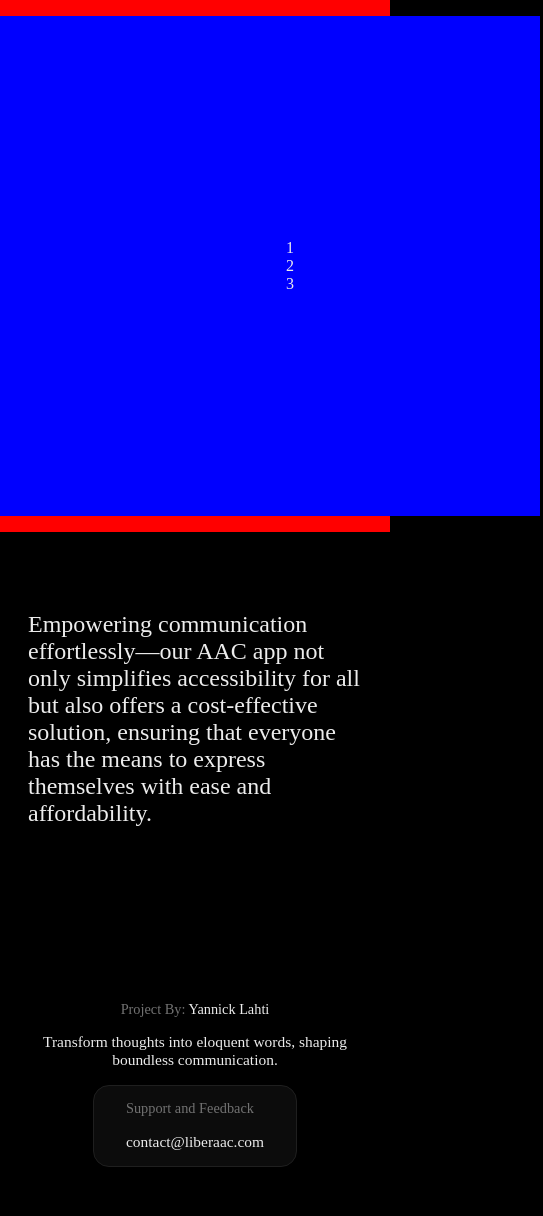
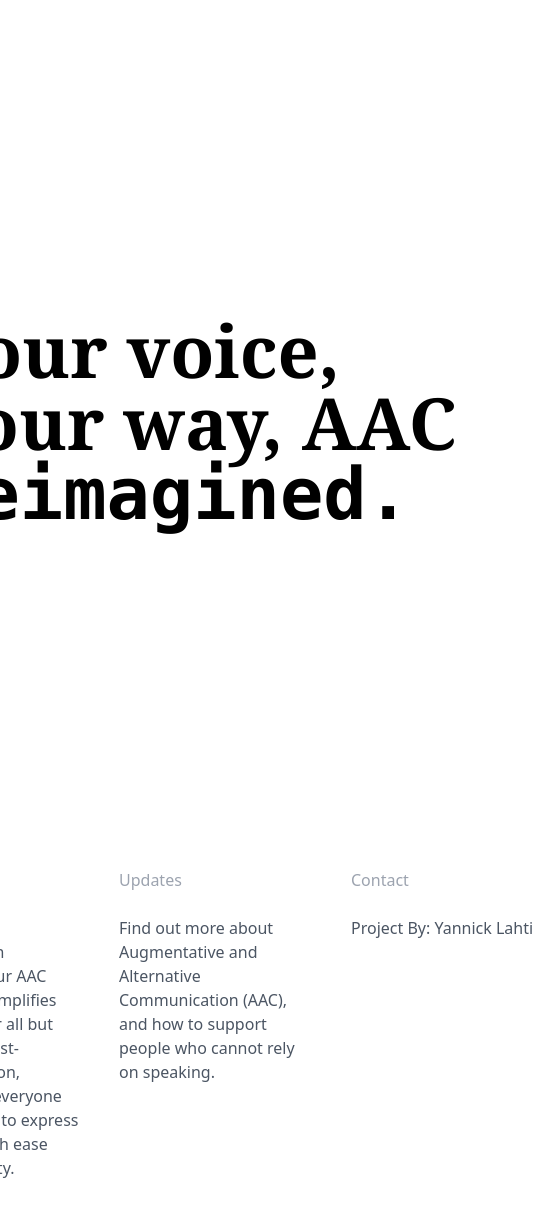
Before and after one commit to ylahti6/AAC_website, a React (Create React App) app in the folder my-app/: page / in a window 390 px wide. Shown: the top 1216 px of the page, 543 px wide, since content can reach past the window. Built offline with nearby package versions, Linux system fonts and the light colour scheme.

Commit message:
Revamp, decided to use tailwind css as this is a single page website

```diff
--- a/my-app/package.json
+++ b/my-app/package.json
@@ -35,5 +35,10 @@
       "last 1 firefox version",
       "last 1 safari version"
     ]
+  },
+  "devDependencies": {
+    "autoprefixer": "^10.4.16",
+    "postcss": "^8.4.33",
+    "tailwindcss": "^3.4.0"
   }
 }
--- /dev/null
+++ b/my-app/postcss.config.js
@@ -0,0 +1,6 @@
+module.exports = {
+  plugins: {
+    tailwindcss: {},
+    autoprefixer: {},
+  },
+}
--- a/my-app/src/App.js
+++ b/my-app/src/App.js
@@ -1,56 +1,63 @@
-import logo from './logo.svg';
-import './styles/App.css';
-import './styles/variable.css';
-
+import logo from "./logo.svg";
 
 function App() {
   return (
-    <div className="App">
-      <div className="header">
-        <ul className="burger">
-          <div className="line">1</div>
-          <div className="line">2</div>
-          <div className="line">3</div>
-        </ul>
+    <div className="min-w-screen flex justify-center">
+      <div className="bg-white-500 h-30 fixed">
+        <div className="logo"></div>
+        <div className="menu"></div>
       </div>
-      <div className="wrap">
-        <header className="App-header">
-          <h1>Your voice,<br></br>your way, AAC
-            <span className='red'>&nbsp;R</span>
-            <span className='yellow'>e</span>
-            <span className='purple'>i</span>
-            <span className='blue'>m</span>
-            <span className='green'>a</span>
-            <span className='red'>g</span>
-            <span className='yellow'>i</span>
-            <span className='purple'>n</span>
-            <span className='blue'>e</span>
-            <span className='green'>d</span>.
+
+
+      {/* Main wrap */}
+      <div className="max-w-6xl">
+        {/* Hero section */}
+        <header className="min-h-screen flex items-center justify-center">
+          <h1 className="font-serif text-7xl font-extrabold">
+            Your voice,<br></br>your way, AAC<br></br>{" "}
+            <div className="font-mono">Reimagined.</div>
           </h1>
-          <div className='App-header-links'>
-            <p className='link preview'>Preview</p>
-            <p className='link learnMore'>Learn More</p>
-          </div>
         </header>
 
-        <h2>Empowering communication effortlessly—our AAC app not only simplifies accessibility for all but also offers a cost-effective solution, ensuring that everyone has the means to express themselves with ease and affordability.</h2>
+        {/* Info section */}
+        <div className="flex gap-10 text-gray-600">
+          <div className="
 
-        {/* <div className='App-content'>
-        {projects.map((project, index) => (
-        <Card key={index} {...project} />
-      ))}
-        </div> */}
+          ">
 
-        <div className='footer'>
-          <span>
-            <p className='content mg'>Project By: <a href='www.yannicklahti.co.uk'>Yannick Lahti</a></p>
-            <p className='attention'>Transform thoughts into eloquent words, shaping boundless communication.</p>
-          </span>
-          <div className='feedback'>
-            <p className='mg'>Support and Feedback</p>
-            <p className='attention'>contact@liberaac.com</p>
+          </div>
+          {/* Building section */}
+          <div className="w-48">
+            <p className="text-gray-400 my-6 text-14">Building</p>
+            <p>
+              Empowering communication effortlessly—our AAC app not only
+              simplifies accessibility for all but also offers a cost-effective
+              solution, ensuring that everyone has the means to express
+              themselves with ease and affordability.
+            </p>
+
+          </div>
+
+          {/* Updates within the app */}
+          <div className="w-48">
+            <p className="text-gray-400 my-6 text-14">Updates</p>
+            <p>
+              Find out more about Augmentative and Alternative Communication
+              (AAC), and how to support people who cannot rely on speaking.
+            </p>
+          </div>
+
+          {/* Contact section */}
+          <div className="w-48">
+            <p className="text-gray-400 my-6 text-14">Contact</p>
+            <p>Project By: Yannick Lahti</p>
           </div>
         </div>
+        <div className="">
+        <p className="">Now</p>
+
+        </div>
+
       </div>
     </div>
   );
--- a/my-app/src/index.css
+++ b/my-app/src/index.css
@@ -1,21 +1,3 @@
-body {
-  font-family: 'Poppins', serif;
-  margin: 0;
-  -webkit-font-smoothing: antialiased;
-  -moz-osx-font-smoothing: grayscale;
-  background-color: black;
-
-  * {
-    text-decoration: none;
-    color: var(--white);
-  }
-}
-
-h1, h2 {
-  color: var(--white);
-  font-weight: 300;
-  font-family: 'Hedvig Letters Serif', serif;
-}
-
-@import url("https://fonts.googleapis.com/css2?family=Poppins:ital,wght@0,100;0,200;0,300;0,400;0,500;0,600;0,700;0,800;0,900;1,100;1,200;1,300;1,400;1,500;1,600;1,700;1,800;1,900&display=swap");
-@import url('https://fonts.googleapis.com/css2?family=Hedvig+Letters+Serif:opsz@12..24&display=swap');
+@tailwind base;
+@tailwind components;
+@tailwind utilities;
--- a/my-app/src/styles/App.css
+++ /dev/null
@@ -1,128 +0,0 @@
-.App {
-  width: 100%;
-  height: 100%;
-  display: flex;
-  flex-direction: column;
-  align-items: center;
-}
-.App .header {
-  background-color: red;
-  width: 100%;
-  position: fixed;
-}
-.App .header .burger {
-  background-color: blue;
-  height: 500px;
-  width: 500px;
-  display: flex;
-  flex-direction: column;
-  align-items: center;
-  justify-content: center;
-}
-.App .header .burger line {
-  background-color: green;
-  width: 100px;
-  height: 10px;
-}
-.App .wrap {
-  max-width: 1000px;
-}
-.App .wrap .App-header {
-  height: 100vh;
-  display: flex;
-  flex-direction: column;
-  justify-content: center;
-}
-.App .wrap .App-header .App-header-links {
-  display: flex;
-  justify-content: center;
-  gap: 1rem;
-  font-weight: 500;
-}
-.App .wrap .App-header .App-header-links .link {
-  padding: 1rem;
-  border-radius: var(--f-xs);
-}
-.App .wrap .App-header .App-header-links .preview {
-  background-color: var(--white);
-  color: var(--lGrey);
-}
-.App .wrap .App-header .App-header-links .learnMore {
-  background-color: var(--lGrey);
-}
-.App .wrap .footer {
-  margin: 10rem 0 5rem 0;
-  align-items: center;
-  display: flex;
-  justify-content: space-between;
-}
-.App .wrap .footer .feedback {
-  text-align: left;
-  height: 100px;
-  background-color: var(--xlGrey);
-  border: 1px solid var(--lGrey);
-  width: -moz-fit-content;
-  width: fit-content;
-  height: -moz-fit-content;
-  height: fit-content;
-  padding: 0rem 2rem;
-  border-radius: 1rem;
-}
-.App .App-content {
-  gap: 2rem;
-}
-.App .App-content .project-image {
-  height: 100%;
-  width: 100%;
-}
-.App .App-content .project-card .project-header {
-  overflow: hidden;
-  background-color: lightgrey;
-  border-radius: 0.75rem;
-  height: 18rem;
-  margin-bottom: var(--spacing-xs);
-}
-
-@media (min-width: 1024px) {
-  .wrap {
-    margin: 0 3.75rem;
-  }
-  .wrap h1 {
-    font-size: 11vmin;
-  }
-  .wrap .App-content {
-    display: grid;
-    grid-template-columns: repeat(2, 1fr);
-  }
-}
-@media (max-width: 1024px) {
-  .wrap {
-    margin: 0 2.75rem;
-  }
-  .wrap h1 {
-    font-size: 11vmin;
-  }
-  .wrap .App-content {
-    display: grid;
-    grid-template-columns: repeat(2, 1fr);
-  }
-}
-@media (max-width: 768px) {
-  .wrap {
-    margin: 0 1.75rem;
-  }
-  .wrap .App-header {
-    max-height: 70vh;
-  }
-  .wrap .App-header h1 {
-    font-size: 11vmin;
-  }
-  .wrap .App-header .App-content {
-    display: grid;
-    grid-template-columns: repeat(1, 1fr);
-  }
-  .wrap .footer {
-    text-align: center;
-    flex-direction: column;
-  }
-}/*# sourceMappingURL=App.css.map */
--- a/my-app/src/styles/App.scss
+++ /dev/null
@@ -1,141 +0,0 @@
-.App {
-  width: 100%;
-  height: 100%;
-  display: flex;
-  flex-direction: column;
-  align-items: center;
-  .header {
-    background-color: red;
-    width: 100%;
-    position: fixed;
-
-    .burger {
-      background-color: blue;
-      height: 500px;
-      width: 500px;
-      display: flex;
-      flex-direction: column;
-      align-items: center;
-      justify-content: center;
-      line {
-        background-color: green;
-        width: 100px;
-        height: 10px;
-      }
-    }
-
-  }
-  .wrap {
-    max-width: 1000px;
-    .App-header {
-      height: 100vh;
-      display: flex;
-      flex-direction: column;
-      justify-content: center;
-
-      .App-header-links {
-        display: flex;
-        justify-content: center;
-        gap: 1rem;
-        font-weight: 500;
-
-        .link {
-          padding: 1rem;
-          border-radius: var(--f-xs);
-        }
-
-        .preview {
-          background-color: var(--white);
-          color: var(--lGrey);
-        }
-
-        .learnMore {
-          background-color: var(--lGrey);
-        }
-      }
-    }
-    .footer {
-      margin: 10rem 0 5rem 0;
-      align-items: center;
-      display: flex;
-      justify-content: space-between;
-      .feedback {
-        text-align: left;
-        height: 100px;
-        background-color: var(--xlGrey);
-        border: 1px solid var(--lGrey);
-        width: fit-content;
-        height: fit-content;
-        padding: 0rem 2rem;
-        border-radius: 1rem;
-      }
-    }
-  }
-
-  .App-content {
-    gap: 2rem;
-    .project-image {
-      height: 100%;
-      width: 100%;
-    }
-    .project-card {
-      .project-header {
-        overflow: hidden;
-        background-color: lightgrey;
-        border-radius: 0.75rem;
-        height: 18rem;
-        margin-bottom: var(--spacing-xs);
-      }
-    }
-  }
-}
-
-@media (min-width: 1024px) {
-  .wrap {
-    // background-color: lightgreen;
-    margin: 0 3.75rem;
-    h1 {
-      font-size: 11vmin;
-    }
-    .App-content {
-      display: grid;
-      grid-template-columns: repeat(2, 1fr);
-    }
-  }
-}
-
-@media (max-width: 1024px) {
-  .wrap {
-    // background-color: yellow;
-    margin: 0 2.75rem;
-    h1 {
-      font-size: 11vmin;
-    }
-    .App-content {
-      display: grid;
-      grid-template-columns: repeat(2, 1fr);
-    }
-  }
-}
-
-@media (max-width: 768px) {
-  .wrap {
-    // background-color: blue;
-    margin: 0 1.75rem;
-    .App-header {
-      max-height: 70vh;
-      h1 {
-        font-size: 11vmin;
-      }
-      .App-content {
-        display: grid;
-        grid-template-columns: repeat(1, 1fr);
-      }
-
-    }
-    .footer {
-      text-align: center;
-      flex-direction: column;
-    }
-  }
-}
--- a/my-app/src/styles/variable.css
+++ /dev/null
@@ -1,40 +0,0 @@
-:root {
-    /* Font sizing */
-    --f-lg: 3rem;
-    --f-md: 1.25rem;
-    --f-sm: 0.965rem;
-    --f-xs: 0.895rem;
-
-    /* Space sizing */
-    --spacing-xs: 0.975rem;
-    --spacing-sm: 2.375rem;
-    --spacing-md: 4.75rem;
-    --spacing-lg: 7.85rem;
-    --spacing-xl: 9.75rem;
-
-    /* Base Colours */
-    --sGrey: #b9b9b9;
-    --mGrey: #727272;
-    --lGrey: #1F1F1F;
-    --xlGrey: #0C0C0C;
-    --white: #ececec;
-
-    /* Bright Colours */
-    --red: #F24E1E;
-    --coral: #ff7f50;
-    --purple: #A259FF;
-    --blue: #1ABCFE;
-    --green: #0ACF83;
-    --yellow: #FFC813;
-}
-p.attention {font-weight: 500; font-size: var(--f-sm);}
-p.sg {color: var(--sGrey);}
-p.mg {color: var(--mGrey); font-size: var(--f-xs); font-weight: 500}
-p.lg {color: var(--lGrey);}
-
-
-.red {color: var(--red);}
-.purple {color: var(--purple);}
-.blue {color: var(--blue);}
-.green {color: var(--green);}
-.yellow {color: var(--yellow);}
--- /dev/null
+++ b/my-app/tailwind.config.js
@@ -0,0 +1,8 @@
+/** @type {import('tailwindcss').Config} */
+module.exports = {
+  content: ["./src/**/*.{html,js}"],
+  theme: {
+    extend: {},
+  },
+  plugins: [],
+}
```
Also changed, not shown: 2 other files (tests, documents, lock files or other folders).
